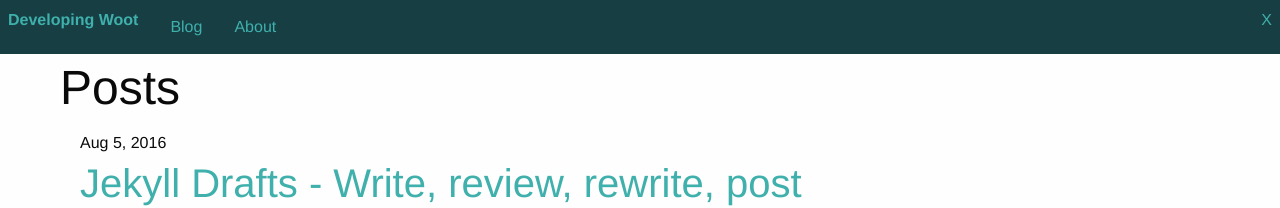
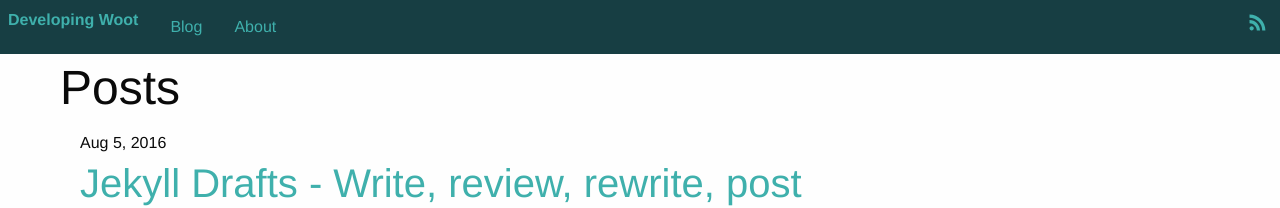
Before and after one commit to developingwoot/developingwoot.github.io, a Jekyll site: the page built from index.html, in a window 1280 px wide. Shown: the top 208 px of the page. Built offline with Jekyll 4.4.1, drawn with Linux system fonts in a browser that asks for light colours.

Commit message:
added rss to header

```diff
--- a/_includes/header.html
+++ b/_includes/header.html
@@ -20,8 +20,10 @@
                 {% endfor %}
               </ul>
             </div>
-            <div class="top-bar-right">
-              <a href="{{ site.baseurl }}/feed.xml"><i class="svg-icon rss"></i>X</a>
+            <div class="top-bar-right" >
+              <div class="icon">
+                  <a href="{{ "/feed.xml" | prepend: site.baseurl }}" title="RSS"><svg viewBox="0 0 512 512"><path d="M201.8 347.2c0 20.3-16.5 36.8-36.8 36.8 -20.3 0-36.8-16.5-36.8-36.8s16.5-36.8 36.8-36.8C185.3 310.4 201.8 326.8 201.8 347.2zM128.2 204.7v54.5c68.5 0.7 124 56.3 124.7 124.7h54.5C306.7 285.3 226.9 205.4 128.2 204.7zM128.2 166.6c57.9 0.3 112.3 22.9 153.2 63.9 41 41 63.7 95.5 63.9 153.5h54.5c-0.3-149.9-121.7-271.4-271.6-271.9V166.6L128.2 166.6z"/></svg><!--[if lt IE 9]><em>RSS</em><![endif]--></a>
+              </div>
             </div>
           </div>
         </div>
--- a/css/main.scss
+++ b/css/main.scss
@@ -37,6 +37,16 @@ main {
 
 }
 
+.icon {
+  height:30px;
+  width:30px;
+
+  svg{
+      fill: $primary-color;
+  }
+
+}
+
 footer {
   padding: 20px;
   background-color: black;
```
